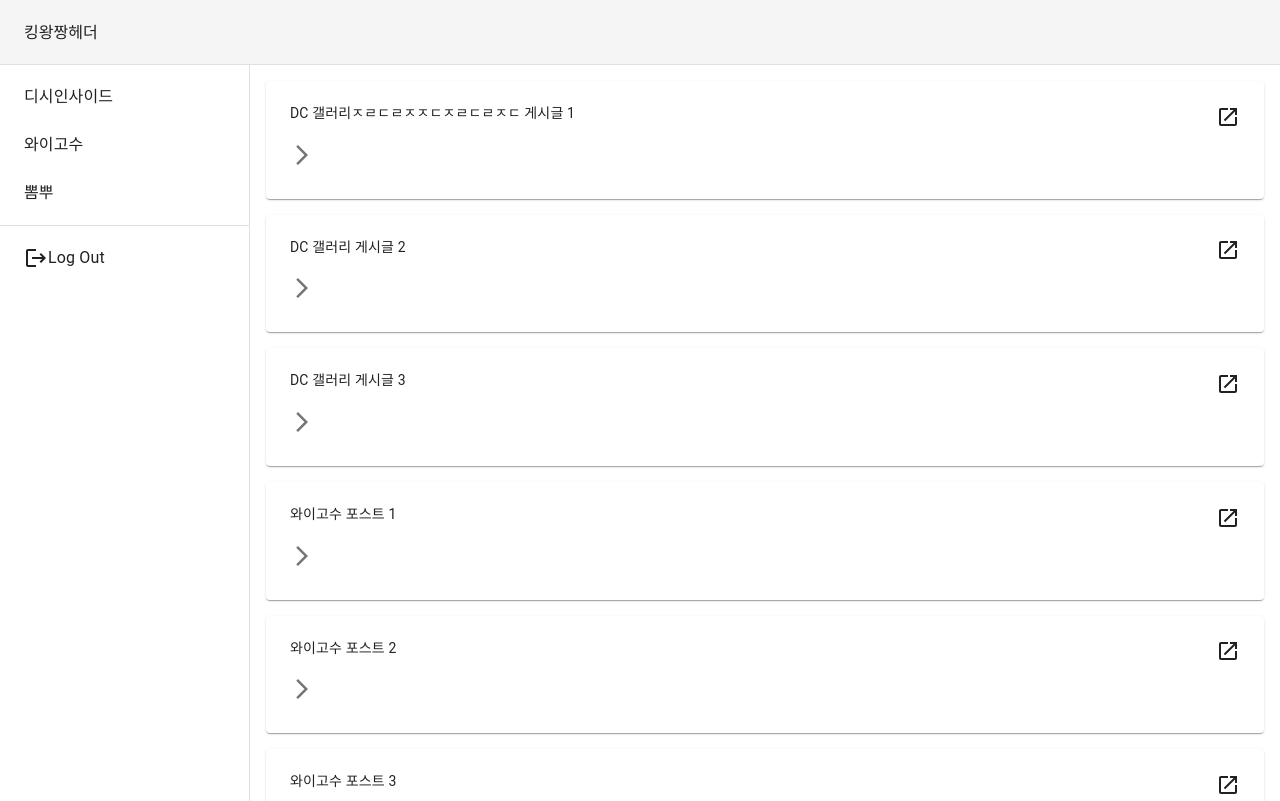
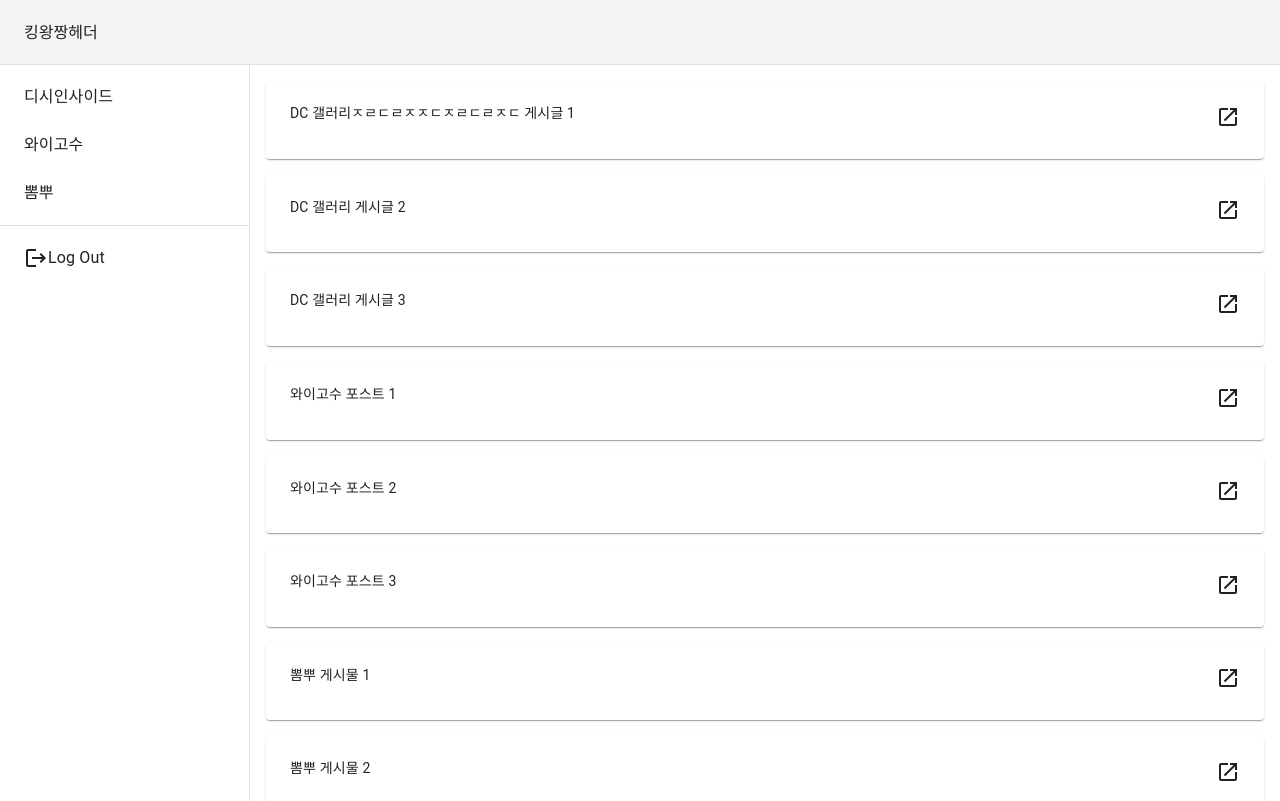
Before and after one commit to Student-Jasons/kingwangjjang-fe, a Next.js app: page / in a window 1280 px wide. Built offline with nearby package versions, Linux system fonts and the light colour scheme.

Commit message:
:fire: Arrow Button 삭제

```diff
--- a/app/components/Post/PostCard.tsx
+++ b/app/components/Post/PostCard.tsx
@@ -32,7 +32,7 @@
   };
 
   return (
-    <Card sx={{ width: "100%" }}>
+    <Card sx={{ width: "100%" }} onClick={handleToggle}>
       <CardContent sx={{ display: "flex", flexDirection: "column" }}>
         <Box
           sx={{
@@ -46,20 +46,11 @@
               {title}
             </Typography>
           </Tooltip>
-          <Link href={url} target="_blank">
+          <Link href={url} target="_blank" onClick={(e) => e.stopPropagation()}>
             <LaunchIcon />
           </Link>
         </Box>
         <Box>
-          <IconButton
-            onClick={handleToggle}
-            sx={{
-              transform: expanded ? "rotate(90deg)" : "rotate(0deg)",
-              transition: "transform 0.2s ease",
-            }}
-          >
-            <ArrowForwardIosIcon />
-          </IconButton>
           <Collapse in={expanded} timeout="auto" unmountOnExit>
             <div>
               <Typography
```
